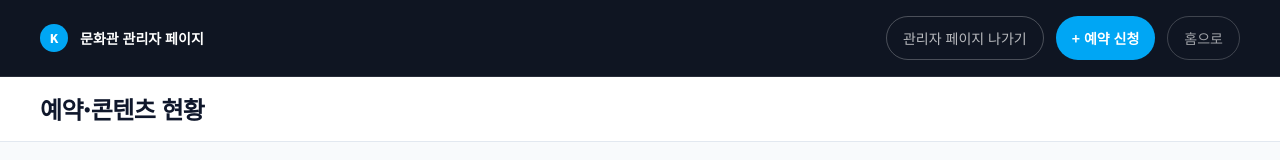
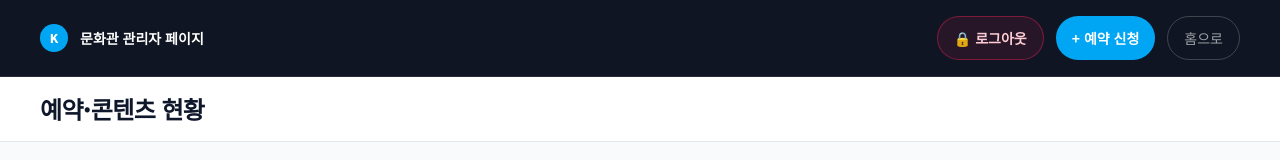
Before and after one commit to hyeongkeunkim89/kwater, a Next.js app: page /yunyeong in a window 1280 px wide. Shown: the top 160 px of the page. Built offline with nearby package versions, Linux system fonts and the light colour scheme; no server answers.

Commit message:
fix: 로그아웃 시 카카오 세션 쿠키 전체 삭제 처리 및 관리자 상단 로그아웃 버튼 노출

```diff
--- a/src/app/api/staff-console/session/route.ts
+++ b/src/app/api/staff-console/session/route.ts
@@ -58,5 +58,13 @@ export async function POST(req: NextRequest) {
 export async function DELETE() {
   const res = NextResponse.json({ ok: true });
   res.headers.append("Set-Cookie", buildStaffGateClearCookieHeader());
+  res.headers.append(
+    "Set-Cookie",
+    "staff_console_auth=; Path=/; Max-Age=0; HttpOnly; SameSite=Lax"
+  );
+  res.headers.append(
+    "Set-Cookie",
+    "kakao_user_session=; Path=/; Max-Age=0; HttpOnly; SameSite=Lax"
+  );
   return res;
 }
--- a/src/components/StaffConsoleLogoutButton.tsx
+++ b/src/components/StaffConsoleLogoutButton.tsx
@@ -1,10 +1,18 @@
 "use client";
 
-export function StaffConsoleLogoutButton({ show }: { show: boolean }) {
+export function StaffConsoleLogoutButton({ show = true }: { show?: boolean }) {
   if (!show) return null;
 
   async function logout() {
-    await fetch("/api/staff-console/session", { method: "DELETE" });
+    try {
+      await fetch("/api/staff-console/session", { method: "DELETE" });
+    } catch (e) {
+      console.error("Logout error:", e);
+    }
+    // 브라우저 쿠키 강제 초기화 후 로그인 화면으로 이동
+    document.cookie = "staff_console_auth=; expires=Thu, 01 Jan 1970 00:00:00 UTC; path=/;";
+    document.cookie = "kakao_user_session=; expires=Thu, 01 Jan 1970 00:00:00 UTC; path=/;";
+    document.cookie = "kwm_staff_console_gate=; expires=Thu, 01 Jan 1970 00:00:00 UTC; path=/yunyeong;";
     window.location.href = "/yunyeong/login";
   }
 
@@ -12,9 +20,9 @@ export function StaffConsoleLogoutButton({ show }: { show: boolean }) {
     <button
       type="button"
       onClick={() => void logout()}
-      className="min-h-[44px] rounded-full border border-white/25 px-4 py-1.5 text-sm text-white/70 transition hover:border-white/50 hover:text-white"
+      className="min-h-[44px] rounded-full border border-rose-500/40 bg-rose-500/10 px-4 py-1.5 text-sm font-bold text-rose-200 transition hover:bg-rose-500/20 hover:text-white"
     >
-      관리자 페이지 나가기
+      🔒 로그아웃
     </button>
   );
 }
```
